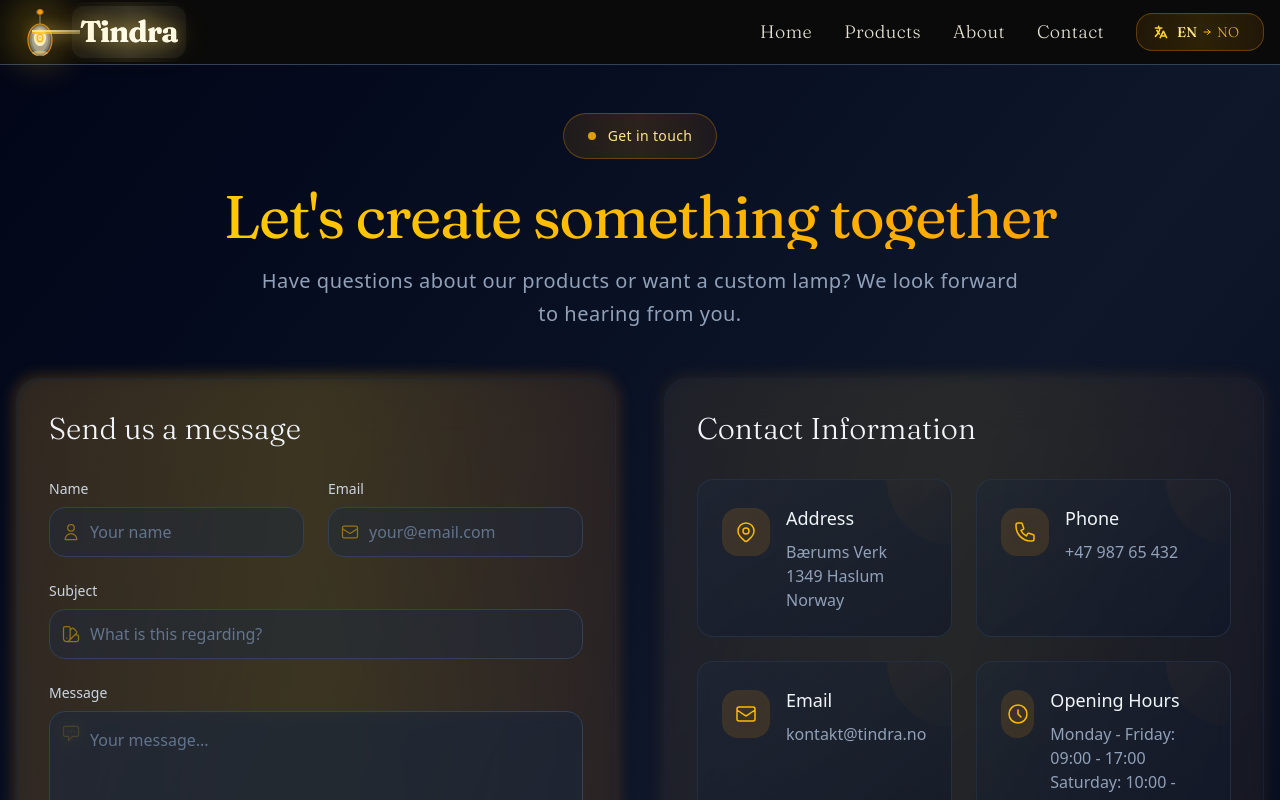
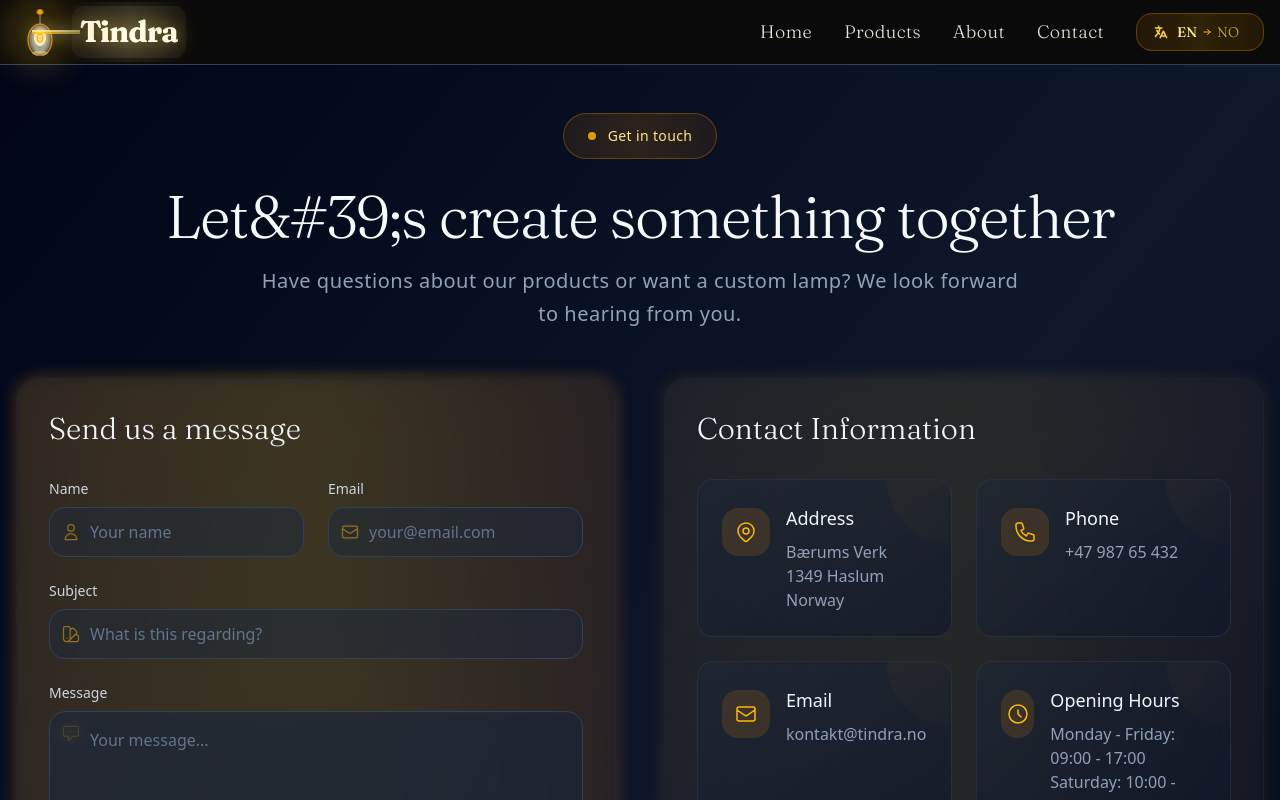
Before and after one commit to wahidullahr/light_store, a Next.js app: page /en/contact in a window 1280 px wide. Shown: the top 800 px of the page. Built offline with nearby package versions, Linux system fonts and the light colour scheme.

Commit message:
Fix TypeScript errors in contact page and resolve build issues

```diff
--- a/src/app/[locale]/contact/page.tsx
+++ b/src/app/[locale]/contact/page.tsx
@@ -154,15 +154,9 @@ export default function ContactPage({ params }: IContactPageProps) {
             </div>
 
             <h1 className="font-fraunces mb-4 text-3xl leading-[1.1] font-light tracking-tight text-slate-50 md:text-4xl lg:text-5xl xl:text-6xl">
-              {locale === 'nb' ? (
-                <span className="block bg-gradient-to-r from-amber-300 via-amber-400 to-amber-500 bg-clip-text font-normal text-transparent">
-                  La oss skape noe sammen
-                </span>
-              ) : (
-                <span className="block bg-gradient-to-r from-amber-300 via-amber-400 to-amber-500 bg-clip-text font-normal text-transparent">
-                  Let&#39;s create something together
-                </span>
-              )}
+              {locale === 'nb' ? 'La oss skape noe sammen'
+                : 'Let&#39;s create something together'
+              }
             </h1>
 
             <p className="mx-auto max-w-3xl text-lg leading-relaxed font-light tracking-wide text-slate-400 lg:text-xl">
```
